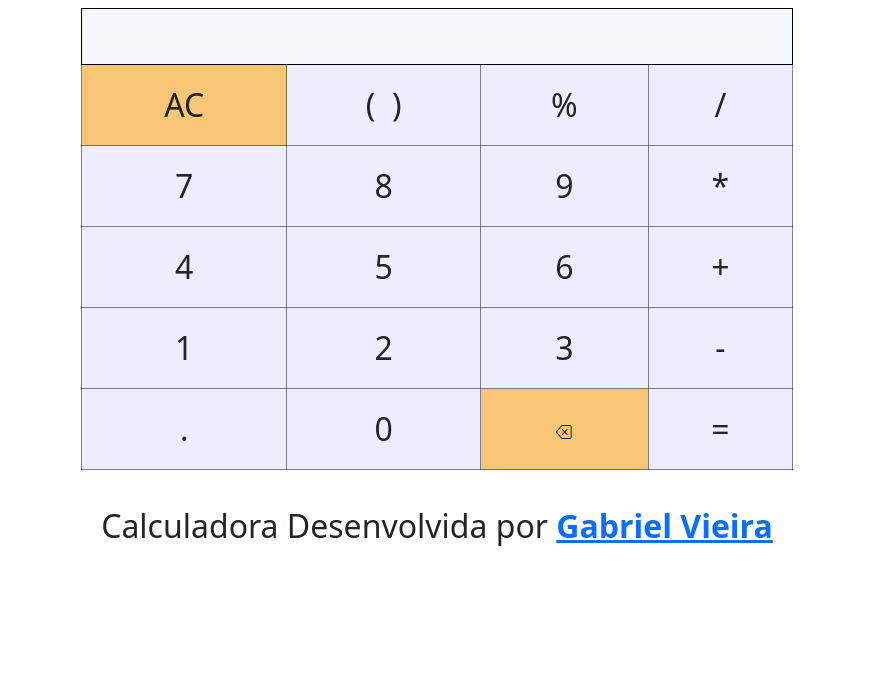
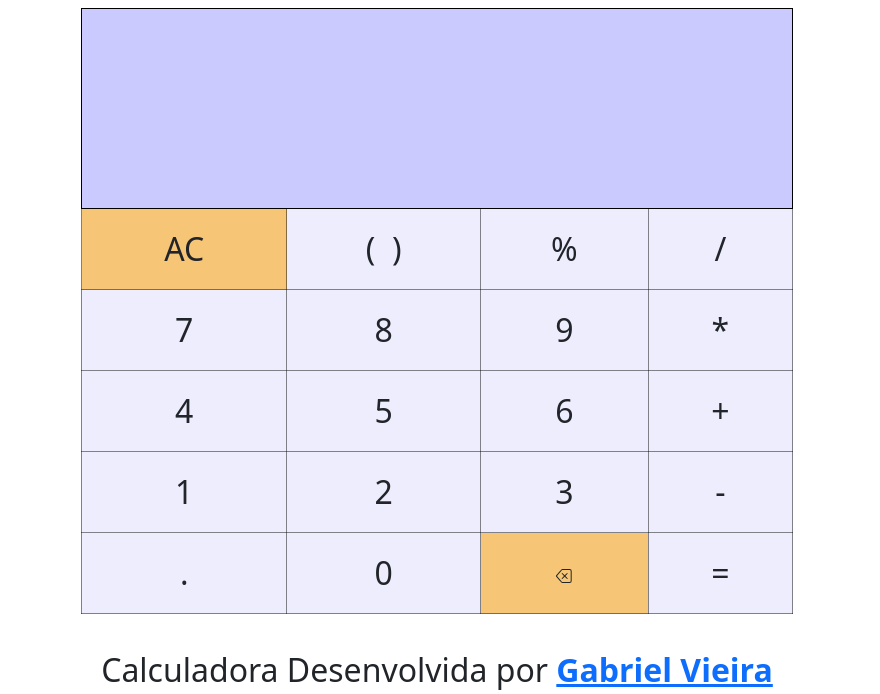
Before and after one commit to gvs006/projeto-calc-bootstrap, a plain HTML site: page index.html in a window 1280 px wide. Shown: the part 254-948 px from the top of the page, without its empty margins (203-1083 px from the left). Before the commit the page ends 804 px from the top, so only its background shows below. Drawn offline with nearby package versions, Linux system fonts and the light colour scheme; some packages are replaced by stand-ins of ours; a script that the page names is missing.

Commit message:
tela responsiva

```diff
--- a/css/style.css
+++ b/css/style.css
@@ -3,6 +3,7 @@
 html {
     margin-top: 150px;
 }
+
 h1 {
     text-align: center;
 }
@@ -15,7 +16,13 @@ h1 {
     font-size: 2rem;
 }
 
-table, tr {
+#tela {
+    background-color: rgba(0, 0, 255, 0.463);
+    height: 100px;
+}
+
+table,
+tr {
     background-color: rgb(237, 237, 254);
 }
 
@@ -28,7 +35,8 @@ table, tr {
     cursor: pointer;
 }
 
-#back-btn, #ac-btn {
+#back-btn,
+#ac-btn {
     background-color: rgba(255, 166, 0, 0.533);
 }
 
@@ -37,29 +45,39 @@ footer {
 }
 
 /* Seletor Personalizado para todos os col (incluindo col-md etc..) */
-.row > .col,
+.row>.col,
 .row [class^=col-] {
-text-align: center;
+    text-align: center;
 }
 
 /* Breakpoints */
 /* xs */
 @media (min-width: 576px) {
-* {
-    font-size: 22px;
+    * {
+        font-size: 22px;
+    }
+    #tela {
+        height: 120px;
+    }
 }
-}
+
 /* sm */
 @media (min-width: 768px) {
     * {
         font-size: 32px;
     }
+
+    #tela {
+        height: 150px;
+    }
 }
+
 /* md */
 @media (min-width: 992px) {
+    #tela {
+        height: 200px;
+    }
+}
 
-}
 /* xl */
-@media (min-width: 1200px) {
-
-}
+@media (min-width: 1200px) {}
--- a/index.html
+++ b/index.html
@@ -32,7 +32,7 @@
             <div class="col-8">
                 <div class="table-responsive">
                     <table class="table">
-                        <tr>
+                        <tr id="tela">
                             <td id="res" colspan="4"><strong></strong></td>
                         </tr>
                         <tr>
```
